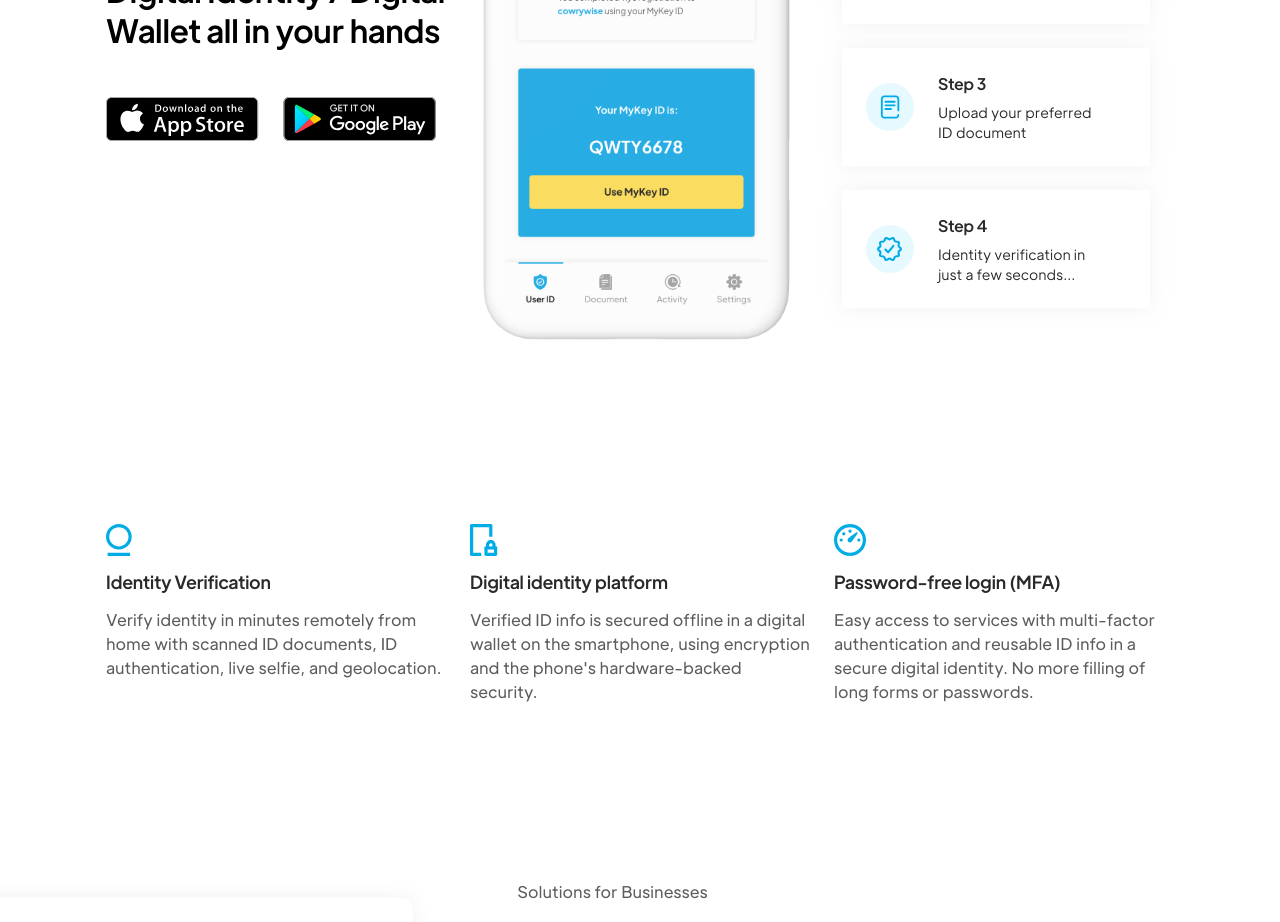
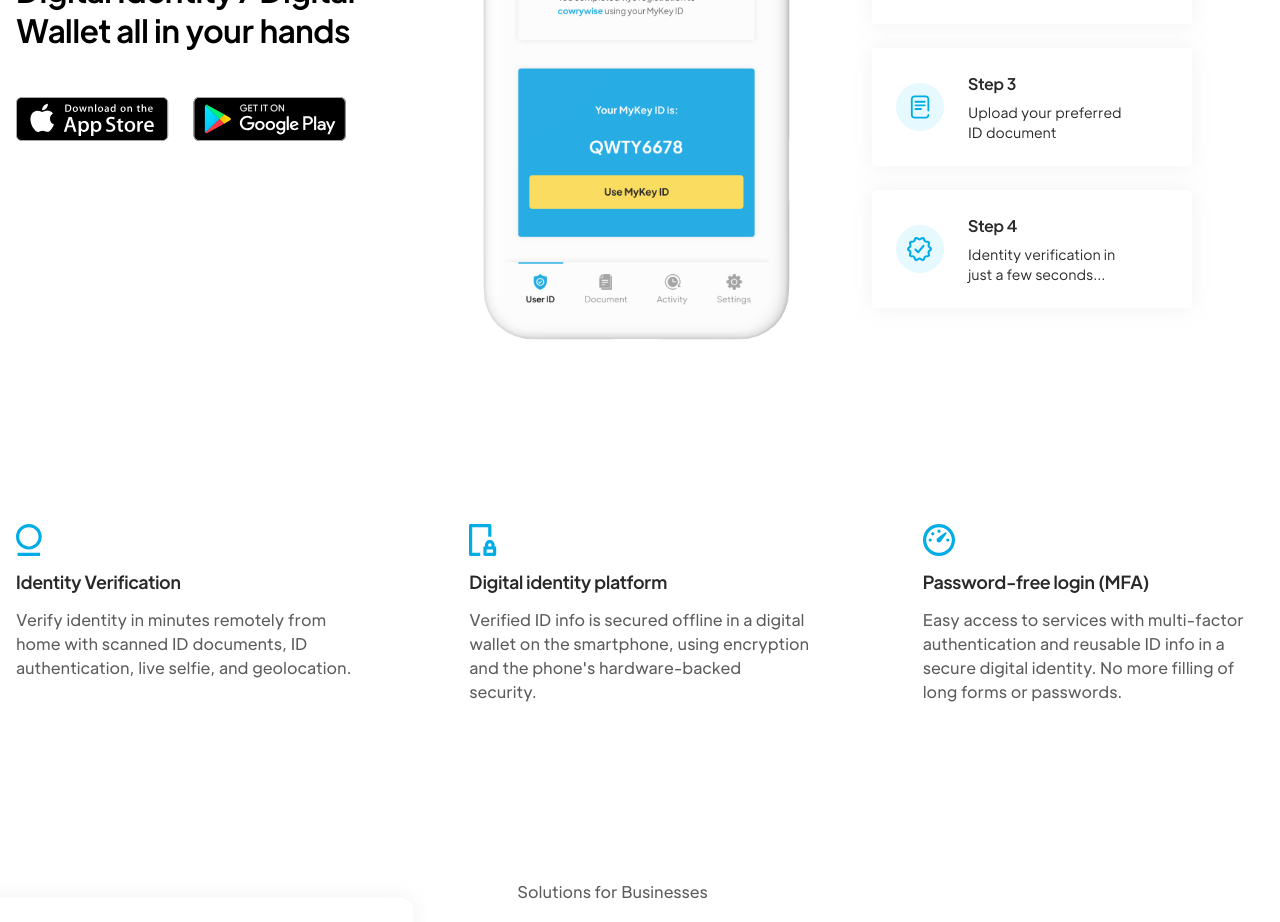
Before and after one commit to Kingo4luv/mykey, a React (Create React App) app: page / in a window 1280 px wide. Shown: the part 1245-2167 px from the top of the page. Built offline with nearby package versions, Linux system fonts and the light colour scheme.

Commit message:
compresed image

```diff
--- a/src/pages/Home.tsx
+++ b/src/pages/Home.tsx
@@ -60,7 +60,7 @@ const Home = () => {
           </div>
         </div>
       </header>
-      <section className="py-0 md:py-32 max-w-[1100px] mx-auto flex flex-col-reverse md:flex-row items-center px-4">
+      <section className="py-0 md:py-32 max-w-screen-xl mx-auto flex flex-col-reverse md:flex-row items-center px-4">
         <div className="w-full lg:w-1/3 mt-20 md:mt-0">
           <h5 className="text-[#5D5B5B] text-sm md:text-base">Solutions for Consumers</h5>
           <h3 className="text-[21px] md:text-[32px] leading-[26.04px] md:leading-[39.68px] font-medium mt-4">Digital Identity / Digital Wallet all in your hands</h3>
@@ -138,7 +138,7 @@ const Home = () => {
           </li>
         </ul>
       </section>
-      <section className="max-w-[1100px] mx-auto grid grid-cols-1 sm:grid-cols-2 md:grid-cols-3 gap-x-6 gap-y-10 py-20 md:py-12 px-4">
+      <section className="max-w-screen-xl mx-auto grid grid-cols-1 sm:grid-cols-2 md:grid-cols-3 gap-x-28 gap-y-10 py-20 md:py-12 px-4">
         <div className="space-y-3 max-w-sm">
           <span>
             <svg width="26" height="32" viewBox="0 0 26 32" fill="none" xmlns="http://www.w3.org/2000/svg">
```
Also changed, not shown: 1 other file (tests, documents, lock files or other folders).
